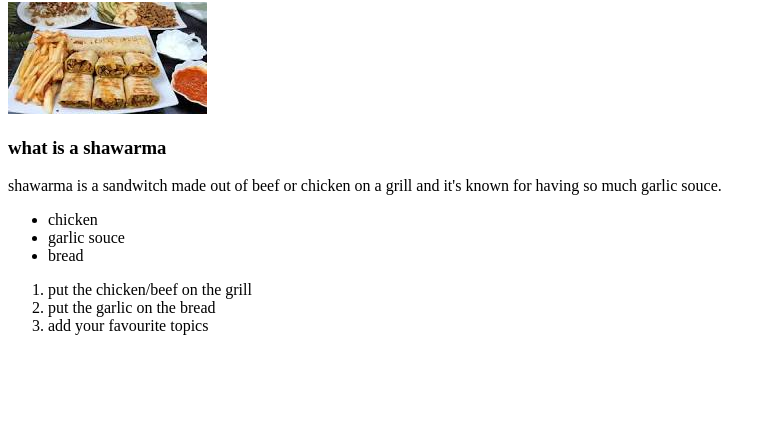
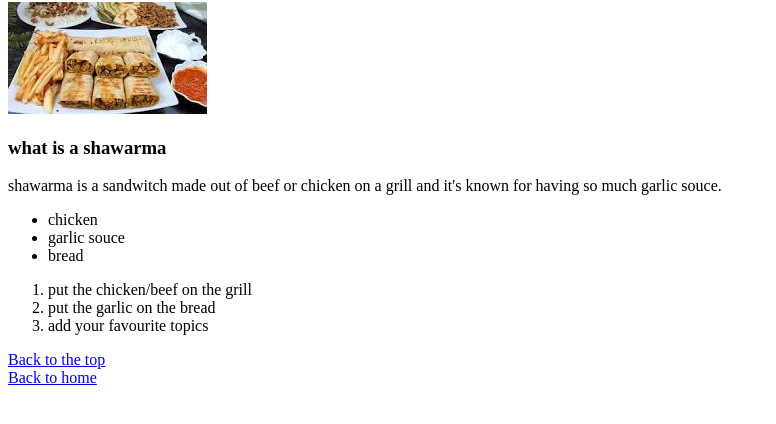
Before and after one commit to anastafish/odin-recipes, a plain HTML site: page recipes/shawarma.html in a window 1280 px wide. Shown: the part 78-502 px from the top of the page, without its empty margins (0-776 px from the left). Drawn offline with Linux system fonts and the light colour scheme.

Commit message:
added a back to home button in the pizza and shawarma pages.

```diff
--- a/recipes/shawarma.html
+++ b/recipes/shawarma.html
@@ -21,5 +21,7 @@
         <li> put the garlic on the bread </li>
         <li> add your favourite topics </li>
     </ol>
+    <div> <a href="shawarma.html"> Back to the top </a> </div>
+    <div> <a href="../index.html"> Back to home </a> </div>
 </body>
 </html>
```
Also changed, not shown: recipes/pizza.html (+2 -0 lines).
